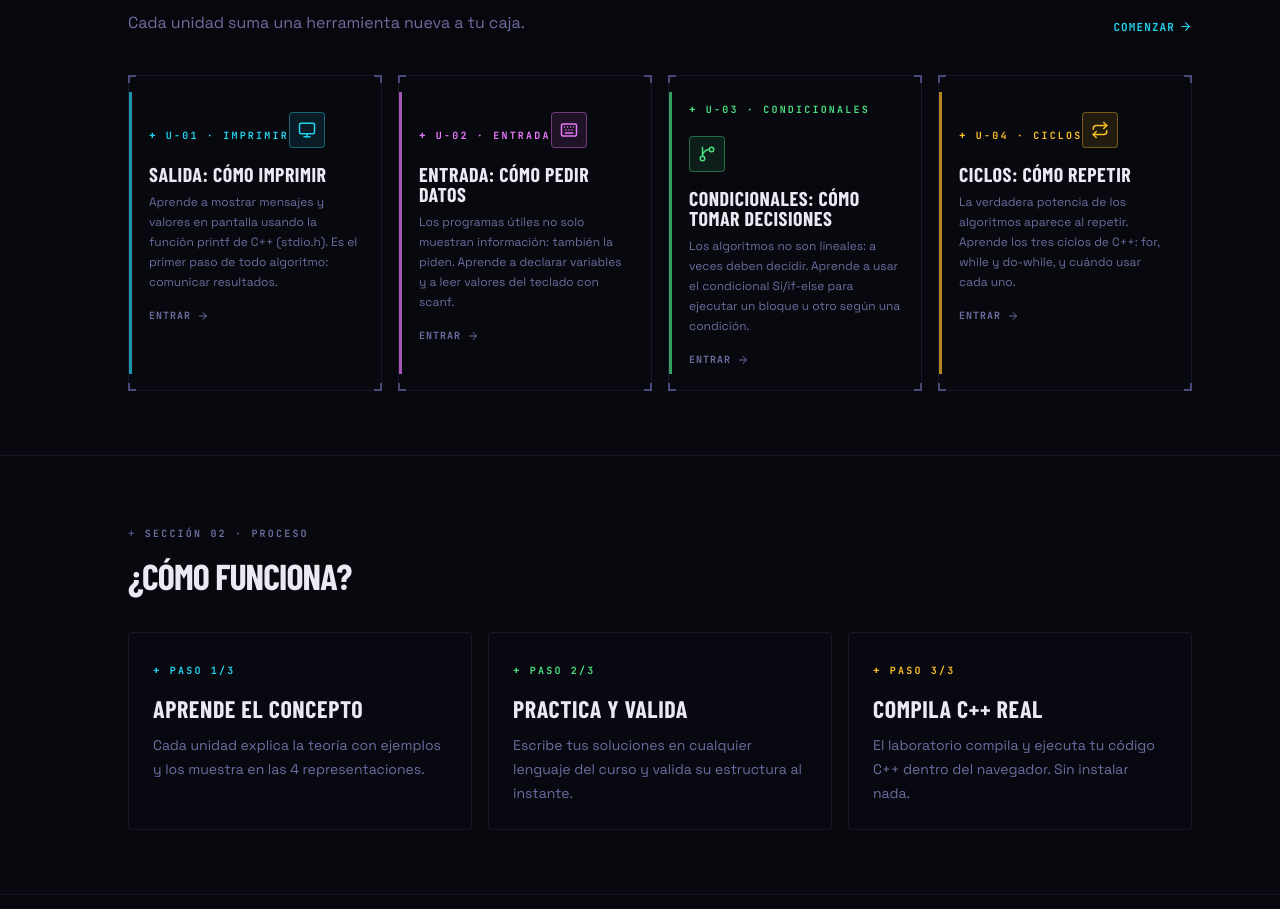
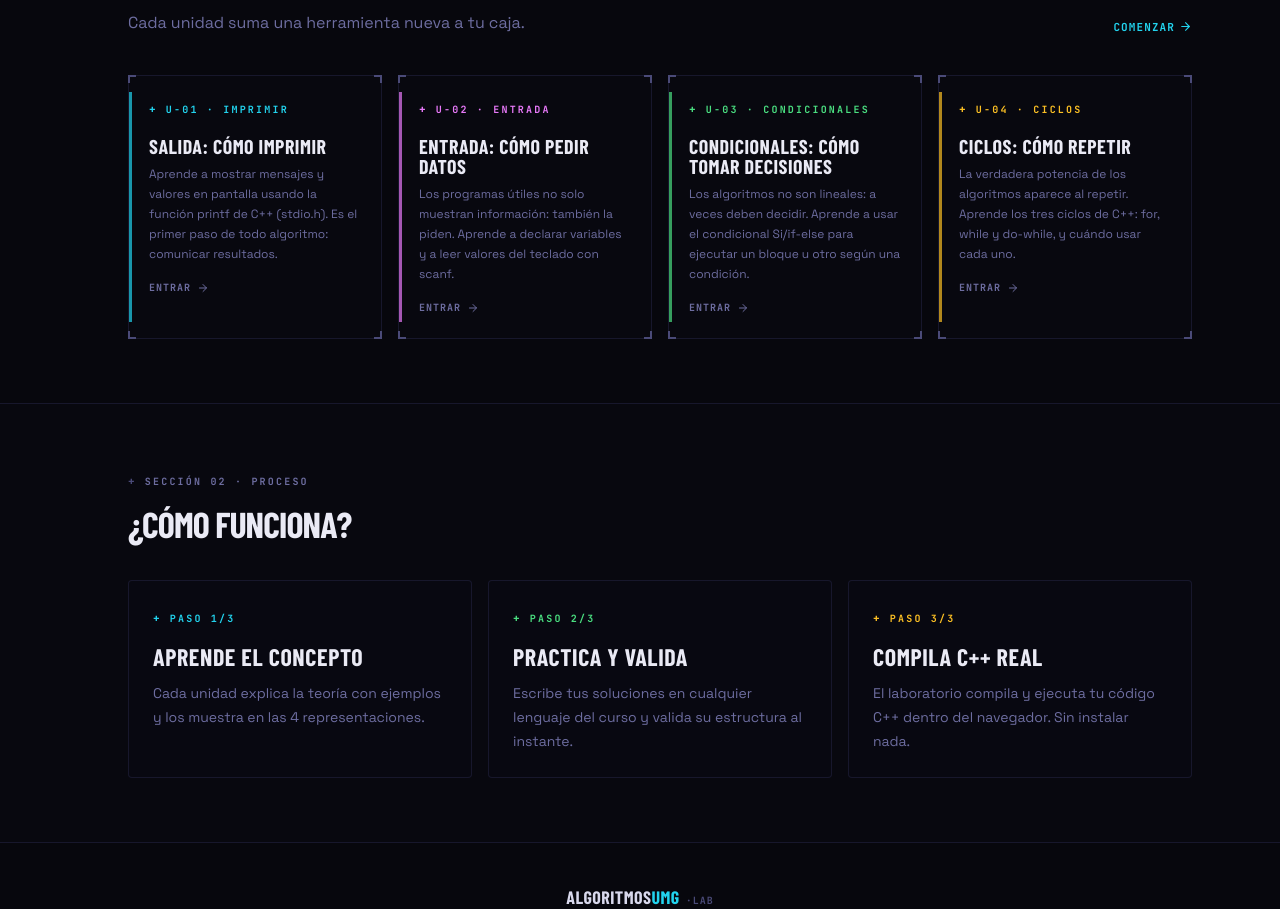
Before and after one commit to JoaquinFigueroa5/Repository-CursoAlgoritmos, a React (Vite) app: page / in a window 1280 px wide. Shown: the part 868-1777 px from the top of the page. Built offline with nearby package versions, Linux system fonts and the light colour scheme; the HTML template or start-up script is replaced by a standard one; a web font is replaced by a local one.

Commit message:
refactor(style): Clases deprecated e iconos desbordados

```diff
--- a/src/pages/Home.jsx
+++ b/src/pages/Home.jsx
@@ -170,7 +170,7 @@ export default function Home() {
                 className="card-unidad group relative rounded-sm border border-night-700/70 bg-night-900/40 p-5 transition-colors hover:border-night-500"
               >
                 <span
-                  className="pointer-events-none absolute inset-y-4 left-0 w-[3px] opacity-70 transition-opacity group-hover:opacity-100"
+                  className="pointer-events-none absolute inset-y-4 left-0 w-0.75 opacity-70 transition-opacity group-hover:opacity-100"
                   style={{ backgroundColor: acento.fill }}
                 />
                 <span className="pointer-events-none absolute -left-px -top-px h-2 w-2 border-l-2 border-t-2 border-night-500 transition-colors group-hover:border-night-300" />
@@ -181,11 +181,11 @@ export default function Home() {
                 <SpecLabel color={u.color}>
                   U-0{u.numero} · {u.corto}
                 </SpecLabel>
-                <span
+                {/* <span
                   className={`mt-4 inline-flex rounded-sm border p-2 ${acento.border} ${acento.bgSoft}`}
                 >
                   <Icono size={18} className={acento.text} />
-                </span>
+                </span> */}
                 <h3 className="mt-4 font-heading text-xl font-bold uppercase leading-5 tracking-wide text-night-50 transition-colors group-hover:text-white">
                   {u.titulo}
                 </h3>
```
